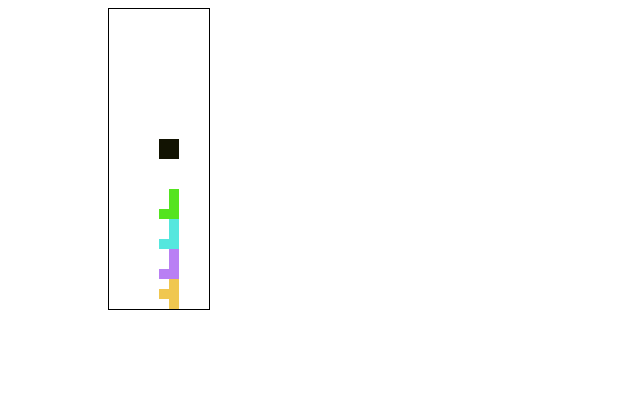
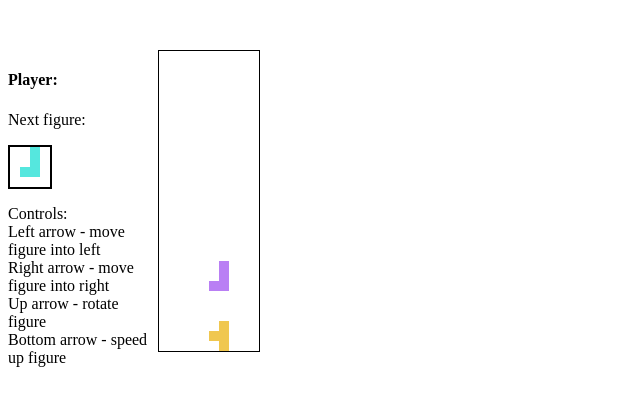
Before and after one commit to YudjinSud/tetris-js, a website with bundled scripts: page index.html in a window 1280 px wide. Shown: the whole page, without its empty margins (0-640 px from the left). Built offline with nearby package versions, Linux system fonts and the light colour scheme.

Commit message:
next figure canvas + border cases

```diff
--- a/index.html
+++ b/index.html
@@ -1,5 +1,5 @@
 <!DOCTYPE html>
-<html lang="en">
+<html lang="en" xmlns="http://www.w3.org/1999/html">
 <head>
     <meta charset="UTF-8">
     <title>Title</title>
@@ -8,10 +8,28 @@
 </head>
 <body>
 
-<canvas id="canvas" width="100" height="300"></canvas>
 
-<script type="module" src="src/main.js"></script>
+<div class="app">
+    <div class="info column">
+        <h4>Player:</h4>
+        <p>Next figure:</p>
+        <div id="next-figure">
+            <canvas id="next-figure-canvas" width="40" height="40"></canvas>
+        </div>
+        <p>
+            Controls: </br>
+            Left arrow - move figure into left </br>
+            Right arrow - move figure into right </br>
+            Up arrow - rotate figure </br>
+            Bottom arrow - speed up figure </br>
+        </p>
+    </div>
+    <div class="column">
+        <canvas  id="canvas" width="100" height="300"></canvas>
+    </div>
+</div>
 
+<script type="module" src="src/game.js"></script>
 
 </body>
 </html>
--- a/package.json
+++ b/package.json
@@ -2,7 +2,7 @@
   "name": "tetris-js",
   "version": "1.0.0",
   "description": "",
-  "main": "src/main.js",
+  "main": "src/game.js",
   "scripts": {
     "test": "echo \"Error: no test specified\" && exit 1"
   },
--- a/src/figure.js
+++ b/src/figure.js
@@ -1,5 +1,3 @@
-export const MOVE_STEP = 5;
-
 export const CELL_SIZE = 10;
 
 export const shapes = [
@@ -39,6 +37,7 @@ export class Figure {
 
         const shapeNumber = getRandomInt();
         this.cells = []
+        this.shape = shapes[shapeNumber];
 
         let cnt = 0;
         const color = randomColor(1);
@@ -62,15 +61,22 @@ export class Figure {
         return this;
     }
 
-    rotate() {
+    rotate(fieldWidth = 1e3) {
         const center = { ...this.cells[0] };
-        this.cells.forEach( (cell) => {
-                let x = cell.position.y - center.position.y;
-                let y = cell.position.x - center.position.x;
-                cell.position.x = center.position.x - x;
-                cell.position.y = center.position.y + y;
+        let tmpCells = this.cells.map(e => JSON.parse(JSON.stringify(e)));
+        for (const cell of tmpCells) {
+            let x = cell.position.y - center.position.y;
+            let y = cell.position.x - center.position.x;
+            let newX = center.position.x - x;
+            let newY = center.position.y + y;
+            if (newX >= fieldWidth || newX < 0 || newY <= 0) {
+                console.log(newX);
+                return;
             }
-        )
+            cell.position.x = newX;
+            cell.position.y = newY;
+        }
+        this.cells = tmpCells;
         return this;
     }
 }
--- a/src/main.js
+++ b/src/game.js
@@ -1,13 +1,29 @@
-import {Figure, shapes, CELL_SIZE, MOVE_STEP} from "./figure.js";
+import {Figure, shapes, CELL_SIZE} from "./figure.js";
 
 const canvas = document.getElementById("canvas");
 const ctx = canvas.getContext("2d");
+
+const nextFigureCanvas = document.getElementById("next-figure-canvas");
+const ctxNextFigure = nextFigureCanvas.getContext("2d");
+
+
+document.addEventListener("nextFigureChanged", event => {
+    ctxNextFigure.clearRect(0, 0, nextFigureCanvas.clientWidth, nextFigureCanvas.clientHeight);
+    event.detail.nextFigure.cells.forEach( (cell) => {
+        ctxNextFigure.fillStyle = cell.color;
+        ctxNextFigure.fillRect((cell.position.x  - DEFAULT_POSITION.x + 1) * CELL_SIZE,
+            (cell.position.y - DEFAULT_POSITION.y) * CELL_SIZE,
+            CELL_SIZE, CELL_SIZE);
+    })
+    ctxNextFigure.fill();
+})
+
 var intervalTickID = 0;
 
 const FIELD_WIDTH =  Math.floor(canvas.clientWidth / 10);
 const FIELD_HEIGHT = Math.floor(canvas.clientHeight / 10);
 
-const TICK_INTERVAL = 70;
+const TICK_INTERVAL = 100;
 const DEFAULT_POSITION = {x: Math.floor(FIELD_WIDTH / 2), y: -1};
 const FAST_SPEED = 3;
 
@@ -73,7 +89,7 @@ function checkCollisionWithFigures(figure, field, speed = 1) {
         if(cell.position.y + 1 >= FIELD_HEIGHT) return;
         if (field[cell.position.y + speed][cell.position.x].empty === false) {
             if(cell.position.y <= 0) {
-                alert("You lose");
+                // alert("You lose");
                 clearInterval(intervalTickID);
             }
             res = true;
@@ -102,16 +118,40 @@ function handleUserInput(event) {
     }
 }
 
+
+function cached(func) {
+    let nextFigure = new Figure(DEFAULT_POSITION.x, DEFAULT_POSITION.y);
+    let currentFigure;
+    return function() {
+        currentFigure = nextFigure;
+        nextFigure = func();
+        let nextFigureChanged = new CustomEvent("nextFigureChanged",  {
+            detail: { nextFigure: nextFigure},
+        });
+        document.dispatchEvent(nextFigureChanged);
+        return currentFigure
+    };
+}
+
 function generateNewFigure() {
     const figure = new Figure(DEFAULT_POSITION.x, DEFAULT_POSITION.y);
     return figure;
+}
+
+function drawFigure(ctx, figure) {
+    figure.cells.forEach( (cell) => {
+        ctx.fillStyle = cell.color;
+        ctx.fillRect(cell.position.x * CELL_SIZE,
+            cell.position.y * CELL_SIZE,
+            CELL_SIZE, CELL_SIZE);
+    })
 }
 
 function render(ctx, field, figures) {
     let activeFigure = figures[figures.length - 1];
     ctx.clearRect(0, 0, canvas.clientWidth, canvas.clientHeight);
     for (let i = 0; i < FIELD_HEIGHT; i++) {
-        for (let j = 0; j < FIELD_WIDTH; j++) {
+        for (let j = 0; j <= FIELD_WIDTH; j++) {
             let cell = field[i][j];
             if (cell.empty) continue;
             ctx.fillStyle = cell.color;
@@ -121,12 +161,7 @@ function render(ctx, field, figures) {
         }
     }
 
-    activeFigure.cells.forEach( (cell) => {
-        ctx.fillStyle = cell.color;
-        ctx.fillRect(cell.position.x * CELL_SIZE,
-            cell.position.y * CELL_SIZE,
-            CELL_SIZE, CELL_SIZE);
-    })
+    drawFigure(ctx, activeFigure);
 
     ctx.fill();
 }
@@ -140,11 +175,12 @@ function updateField(field, figure) {
 
 function compressField(field) {
     for (let i = FIELD_HEIGHT - 1; i > 1; i--) {
-        for (let j = 0; j < FIELD_WIDTH; j++) {
+        for (let j = 0; j <= FIELD_WIDTH; j++) {
             if (field[i][j].empty && !field[i-1][j].empty) {
                 field[i][j].empty = false;
                 field[i][j].color = field[i-1][j].color;
                 field[i-1][j].empty = true;
+                field[i-1][j].color = "";
             }
         }
     }
@@ -170,10 +206,21 @@ function checkField(field) {
     }
 }
 
+function checkCollisionWithEntities(activeFigure, field, speed = 1) {
+    return  (checkCollisionWithWall(activeFigure) ||
+        checkCollisionWithFigures(activeFigure, field, speed) ||
+        checkCollisionWithFloor(activeFigure, speed));
+}
+
 function tick(field, figures) {
     let activeFigure = figures[figures.length - 1];
     if (globalState._shouldRotate) {
-        activeFigure.rotate();
+        activeFigure.rotate(FIELD_WIDTH);
+        if(checkCollisionWithEntities(activeFigure, field)) {
+            activeFigure.rotate(FIELD_WIDTH);
+            activeFigure.rotate(FIELD_WIDTH);
+            activeFigure.rotate(FIELD_WIDTH);
+        }
     }
 
     if (globalState._shouldSpeedUp) {
@@ -185,7 +232,7 @@ function tick(field, figures) {
 
     if (globalState._changed && globalState._dx) {
         activeFigure.move(globalState._dx);
-        if ((checkCollisionWithWall(activeFigure))) {
+        if (checkCollisionWithEntities(activeFigure, field)) {
             activeFigure.move(-globalState._dx);
         }
     }
@@ -199,14 +246,15 @@ function tick(field, figures) {
     globalState.changed = false;
 }
 
-
-function main() {
+function game() {
     const field = [];
     const figures = [];
 
+    generateNewFigure = cached(generateNewFigure);
+
     for (let i = 0; i < FIELD_HEIGHT; i++) {
         field[i] = []
-        for (let j = 0; j < FIELD_WIDTH; j++) {
+        for (let j = 0; j <= FIELD_WIDTH; j++) {
             field[i][j] = {color: "", empty: true}
         }
     }
@@ -218,4 +266,4 @@ function main() {
     setInterval(render, TICK_INTERVAL, ctx, field, figures);
 }
 
-main();
+game();
--- a/style.css
+++ b/style.css
@@ -2,5 +2,26 @@
     border: 1px solid black;
     /*width: 150px;*/
     /*height: 300px;*/
-    margin-left: 100px;
+    /*margin-left: 200px;*/
 }
+
+.column {
+    /*margin-left: 40px !important;*/
+    width: 150px;
+}
+
+.app {
+    margin-top: 50px;
+    display: flex;
+    flex-direction: row;
+}
+
+.info {
+    /*margin-left: 100px;*/
+}
+
+#next-figure {
+    width: 40px;
+    height: 40px;
+    border: 2px solid black;
+}
```
